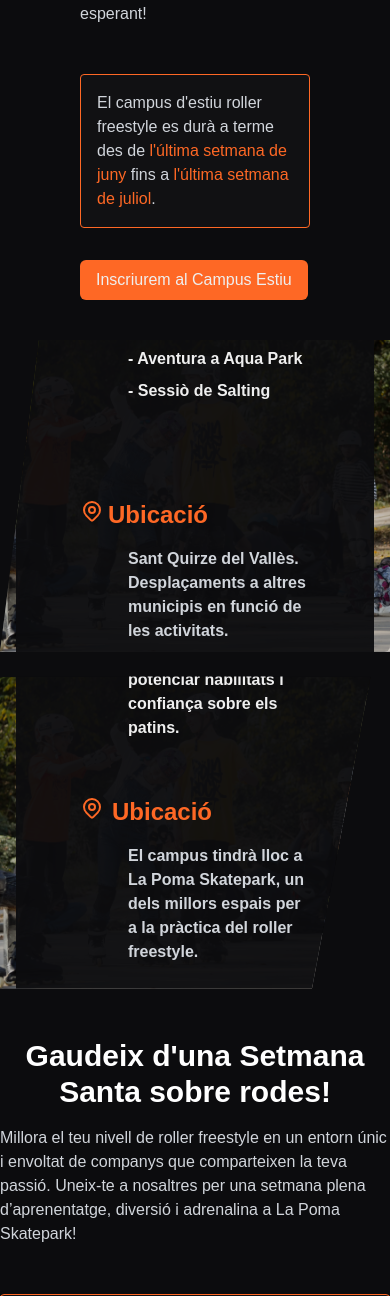
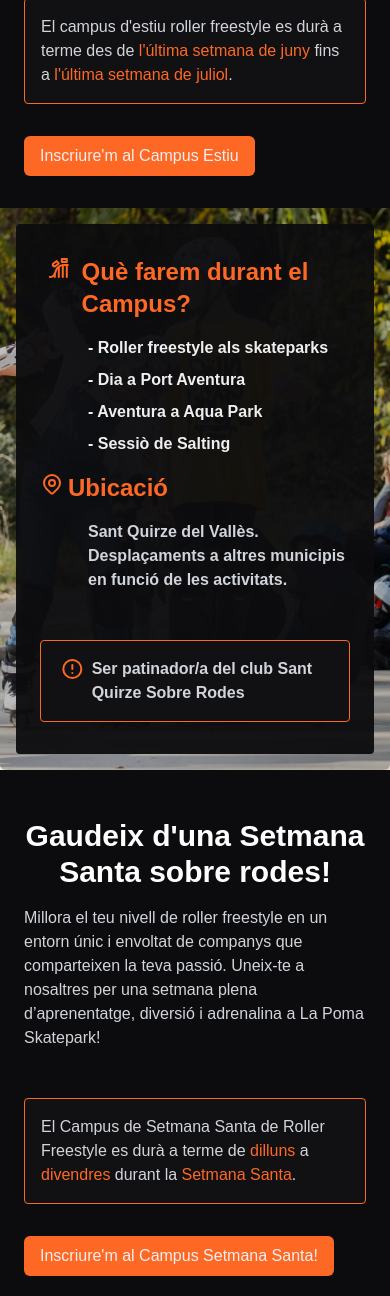
Before and after one commit to Jhersonnpa/sqsr, an Astro site: page /campus in a window 390 px wide. Shown: the part 378-1674 px from the top of the page. Built offline with nearby package versions, Linux system fonts and the light colour scheme; Astro itself is replaced by a stand-in of ours.

Commit message:
Cambios en Campus

```diff
--- a/src/pages/campus.astro
+++ b/src/pages/campus.astro
@@ -1,15 +1,14 @@
 ---
-import Container from "@/components/Container.astro";
 import Footer from "@/components/Footer.astro";
 import Layout from "@/layouts/Layout.astro";
 ---
 
 <Layout title="Sant Quirze Sobre Rodes - Campus de roller freestyle">
-  <div class="">
+  <div class="pt-[68px] lg:pt-0">
     <div
-      class="min-h-screen w-full grid items-center justify-center grid-cols-1 lg:grid-cols-2"
+      class="min-h-screen w-full grid items-center justify-center gap-4 md:gap-0 grid-cols-1 lg:grid-cols-2"
     >
-      <div class="flex flex-col gap-4 py-10 px-20">
+      <div class="flex flex-col gap-4 md:py-10 py-4 md:px-20 px-6">
         <h1>Viu un estiu únic amb el Campus d'estiu de Roller Freestyle!</h1>
         <p>
           Uneix-te a nosaltres per un estiu ple d’adrenalina i diversió. Des de
@@ -30,23 +29,18 @@ import Layout from "@/layouts/Layout.astro";
         <a
           href="#"
           class="py-2 px-4 mt-4 rounded-md bg-terciary hover:bg-foreground hover:text-terciary transition-colors w-fit"
-          >Inscriurem al Campus Estiu</a
+          >Inscriure'm al Campus Estiu</a
         >
       </div>
-      <div class="flex justify-center items-center relative">
-        <img
-          src="/images/missio-del-equip/6.webp"
-          alt="Imagen"
-          class="size-full object-cover z-0"
-          style="clip-path: polygon(10% 0, 100% 0%, 100% 100%, 0 100%);"
-        />
-
       <div
-          style="clip-path: polygon(10% 0, 100% 0%, 100% 100%, 0 100%);"
-          class="absolute inset-0 w-full h-full flex flex-col items-center justify-center rounded-md p-4 md:p-16 gap-4 font-semibold bg-black/25"
+        class="flex justify-center items-center relative clip-path"
+        style="background: url('/images/missio-del-equip/6.webp') top center no-repeat; background-size: cover;"
       >
         <div
-            class="flex flex-col md:w-2/3 gap-4 bg-[#0C0C0E]/95 px-16 py-20 rounded-sm"
+          class="clip-path inset-0 w-full h-full flex flex-col items-center justify-center rounded-md p-4 md:p-16 gap-4 font-semibold bg-black/25"
+        >
+          <div
+            class="flex flex-col md:w-2/3 gap-4 bg-[#0C0C0E]/95 md:px-16 px-6 md:py-20 py-8 rounded-sm"
           >
             <div class="flex gap-1 text-terciary">
               <svg
@@ -66,7 +60,9 @@ import Layout from "@/layouts/Layout.astro";
                 ></path><path d="M12 21v-10"></path><path d="M16 9.5v11.5"
                 ></path><path d="M15 3h5v3h-5z"></path><path
                   d="M6 8l4 -3l2 2.5l-4 3l-1.8 -.5z"></path></svg
-              ><span class="text-2xl font-semibold"> Què farem durant el Campus?</span>
+              ><span class="text-2xl font-semibold">
+                Què farem durant el Campus?</span
+              >
             </div>
 
             <ul class="flex flex-col gap-2 ml-12">
@@ -76,7 +72,7 @@ import Layout from "@/layouts/Layout.astro";
               <li>- Sessiò de Salting</li>
             </ul>
 
-            <div class="flex gap-1 pt-20 text-terciary">
+            <div class="flex gap-1 md:mt-20 text-terciary">
               <svg
                 xmlns="http://www.w3.org/2000/svg"
                 width="24"
@@ -99,7 +95,7 @@ import Layout from "@/layouts/Layout.astro";
               de les activitats.
             </p>
             <div
-              class="bg-foreground flex gap-1 max-w-xl p-4 mt-20 rounded-sm border border-terciary"
+              class="bg-foreground flex gap-1 max-w-xl p-4 mt-8 md:mt-20 rounded-sm border border-terciary"
             >
               <svg
                 xmlns="http://www.w3.org/2000/svg"
@@ -123,22 +119,17 @@ import Layout from "@/layouts/Layout.astro";
       </div>
     </div>
     <div
-      class="min-h-screen w-full grid items-center justify-center grid-cols-1 lg:grid-cols-2"
-    >
-      <div class="flex justify-center items-center relative">
-        <img
-          src="/images/missio-del-equip/6.webp"
-          alt="Imagen"
-          class="size-full object-cover z-0"
-          style="clip-path: polygon(0 0, 95% 0%, 80% 100%, 0% 100%);"
-        />
-
-        <div
-          style="clip-path: polygon(0 0, 95% 0%, 80% 100%, 0% 100%);"
-          class="absolute inset-0 w-full h-full flex flex-col  justify-center rounded-md p-4 md:pl-40 gap-4 font-semibold bg-black/25"
+      class="min-h-screen py-8 w-full flex flex-col-reverse items-center justify-center lg:flex-row gap-4"
     >
       <div
-            class="flex flex-col md:w-2/3 gap-4 bg-[#0C0C0E]/95 px-16 py-10 rounded-sm"
+        class="flex justify-center items-center relative clip-path2 md:w-2/3"
+        style="background: url('/images/missio-del-equip/6.webp') top center no-repeat; background-size: cover;"
+      >
+        <div
+          class="clip-path2 inset-0 w-full h-full flex flex-col items-center md:items-start justify-center rounded-md p-4 md:p-16 gap-4 font-semibold bg-black/25"
+        >
+          <div
+            class="flex flex-col md:w-2/3 gap-4 bg-[#0C0C0E]/95 md:px-16 px-6 md:py-20 py-8 rounded-sm"
           >
             <div class="flex gap-1 text-terciary pt-10">
               <svg
@@ -158,17 +149,31 @@ import Layout from "@/layouts/Layout.astro";
                 ></path><path d="M12 21v-10"></path><path d="M16 9.5v11.5"
                 ></path><path d="M15 3h5v3h-5z"></path><path
                   d="M6 8l4 -3l2 2.5l-4 3l-1.8 -.5z"></path></svg
-              ><span class="text-2xl font-semibold"> Què farem durant el Campus?</span>
+              ><span class="text-2xl font-semibold">
+                Què farem durant el Campus?</span
+              >
             </div>
 
             <ul class="flex flex-col gap-2 ml-12">
-              <li>- <span class="font-bold">Millora del roller freestyle:</span> perfecciona la tècnica amb entrenadors especialitzats. </li>
-              <li>- <span class="font-bold">Aprenentatge progressiu:</span> adaptat a diferents nivells, des de principiants fins a avançats.</li>
-              <li>- <span class="font-bold">Sessions pràctiques:</span> entrenaments intensius a les instal·lacions de La Poma Skatepark.</li>
-              <li>- <span class="font-bold">Jocs i reptes:</span> dinàmiques per potenciar habilitats i confiança sobre els patins.</li>
+              <li>
+                - <span class="font-bold">Millora del roller freestyle:</span> perfecciona
+                la tècnica amb entrenadors especialitzats.
+              </li>
+              <li>
+                - <span class="font-bold">Aprenentatge progressiu:</span> adaptat
+                a diferents nivells, des de principiants fins a avançats.
+              </li>
+              <li>
+                - <span class="font-bold">Sessions pràctiques:</span> entrenaments
+                intensius a les instal·lacions de La Poma Skatepark.
+              </li>
+              <li>
+                - <span class="font-bold">Jocs i reptes:</span> dinàmiques per potenciar
+                habilitats i confiança sobre els patins.
+              </li>
             </ul>
 
-            <div class="flex gap-2 pt-10 text-terciary">
+            <div class="flex gap-2 md:pt-10 text-terciary">
               <svg
                 xmlns="http://www.w3.org/2000/svg"
                 width="24"
@@ -187,11 +192,12 @@ import Layout from "@/layouts/Layout.astro";
               ><span class="text-2xl font-semibold"> Ubicació</span>
             </div>
             <p class="ml-12">
-              El campus tindrà lloc a La Poma Skatepark, un dels millors espais per a la pràctica del roller freestyle.
+              El campus tindrà lloc a La Poma Skatepark, un dels millors espais
+              per a la pràctica del roller freestyle.
             </p>
 
             <div
-              class="bg-foreground flex flex-col gap-1 max-w-xl p-4 mt-20 rounded-sm border border-terciary"
+              class="bg-foreground flex flex-col gap-1 max-w-xl p-4 md:mt-20 mt-8 rounded-sm border border-terciary"
             >
               <div class="flex gap-1">
                 <svg
@@ -205,45 +211,58 @@ import Layout from "@/layouts/Layout.astro";
                   stroke-linecap="round"
                   stroke-linejoin="round"
                   class="w-12 text-terciary icon icon-tabler icons-tabler-outline icon-tabler-alert-circle"
-              ><path stroke="none" d="M0 0h24v24H0z" fill="none"></path><path
-                d="M3 12a9 9 0 1 0 18 0a9 9 0 0 0 -18 0"></path><path
-                d="M12 8v4"></path><path d="M12 16h.01"></path></svg>
+                  ><path stroke="none" d="M0 0h24v24H0z" fill="none"
+                  ></path><path d="M3 12a9 9 0 1 0 18 0a9 9 0 0 0 -18 0"
+                  ></path><path d="M12 8v4"></path><path d="M12 16h.01"
+                  ></path></svg
+                >
                 <p class="font-bold text-xl text-secondary">Requisists</p>
               </div>
 
               <ul class="flex flex-col gap-2 ml-12">
                 <li>- Ser patinador/a del club Sant Quirze Sobre Rodes</li>
-                <li>- Tenir el teu propi equipament (patins, casc i proteccions obligatòries).</li>
+                <li>
+                  - Tenir el teu propi equipament (patins, casc i proteccions
+                  obligatòries).
+                </li>
                 <li>- Tenir moltes ganes d’aprendre i passar-ho bé!</li>
               </ul>
             </div>
-            <p class="flex justify-center pt-10 ">En funció dels inscrits, les activitats, dies i ubicació poden canviar.</p>
+            <p class="flex justify-center pt-10">
+              En funció dels inscrits, les activitats, dies i ubicació poden
+              canviar.
+            </p>
           </div>
         </div>
       </div>
 
-
-      <div class="flex flex-col gap-4">
+      <div class="flex flex-col gap-4 md:py-10 py-4 md:px-20 px-6 order-1 md:w-2/3">
         <h1>Gaudeix d'una Setmana Santa sobre rodes!</h1>
         <p>
-          Millora el teu nivell de roller freestyle en un entorn únic i envoltat de companys que comparteixen la teva passió. Uneix-te a nosaltres per una setmana plena d’aprenentatge, diversió i adrenalina a La Poma Skatepark!
+          Millora el teu nivell de roller freestyle en un entorn únic i envoltat
+          de companys que comparteixen la teva passió. Uneix-te a nosaltres per
+          una setmana plena d’aprenentatge, diversió i adrenalina a La Poma
+          Skatepark!
         </p>
         <div
           class="bg-foreground max-w-xl p-4 mt-8 rounded-sm border border-terciary"
         >
           <p>
-            El Campus de Setmana Santa de Roller Freestyle es durà a terme de <span class="text-terciary">dilluns</span> a <span class="text-terciary">divendres</span> durant la <span class="text-terciary">Setmana Santa</span>.
+            El Campus de Setmana Santa de Roller Freestyle es durà a terme de <span
+              class="text-terciary">dilluns</span
+            > a <span class="text-terciary">divendres</span> durant la <span
+              class="text-terciary">Setmana Santa</span
+            >.
           </p>
         </div>
         <a
           href="#"
           class="py-2 px-4 mt-4 rounded-md bg-terciary hover:bg-foreground hover:text-terciary transition-colors w-fit"
-          >Vull inscriure’m !</a
+          >Inscriure'm al Campus Setmana Santa!</a
         >
       </div>
     </div>
   </div>
-  <!-- <Container /> -->
   <Footer />
 </Layout>
 
@@ -251,9 +270,13 @@ import Layout from "@/layouts/Layout.astro";
   .clip-path {
     clip-path: polygon(10% 0, 100% 0%, 100% 100%, 0 100%);
   }
-  @media (min-width: 1024px) {
-    .clip-path {
+  .clip-path2 {
+    clip-path: polygon(0% 0, 95% 0%, 80% 100%, 0 100%);
+  }
+  @media (max-width: 1024px) {
+    .clip-path, .clip-path2 {
       clip-path: none;
     }
+
   }
 </style>
```
Lines whose indentation alone changed are shown as unchanged.
